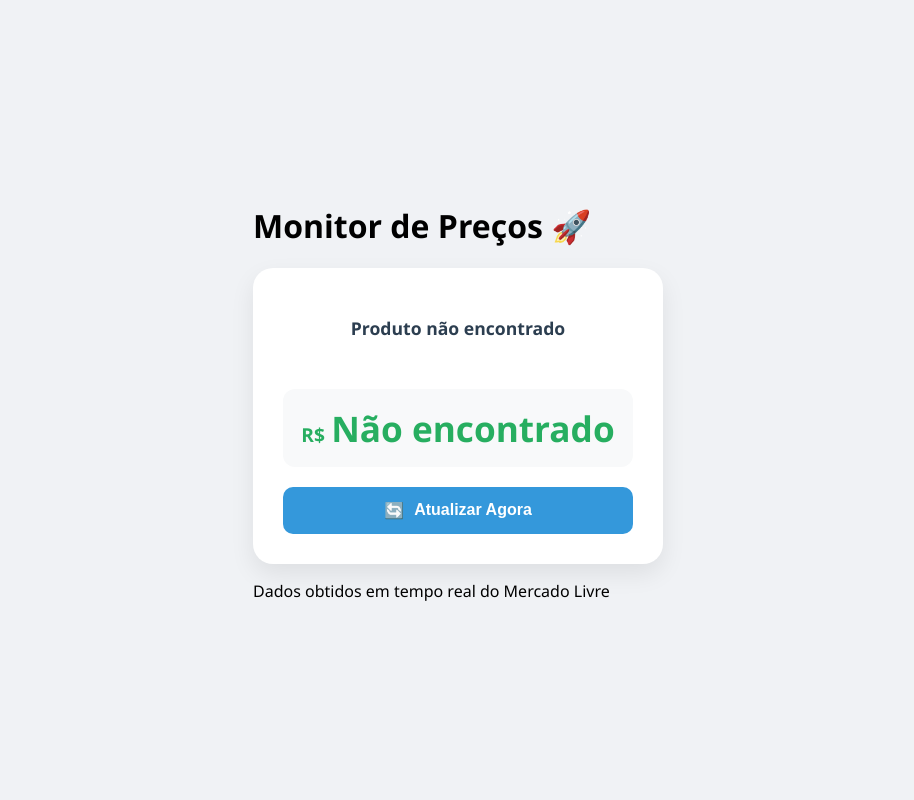
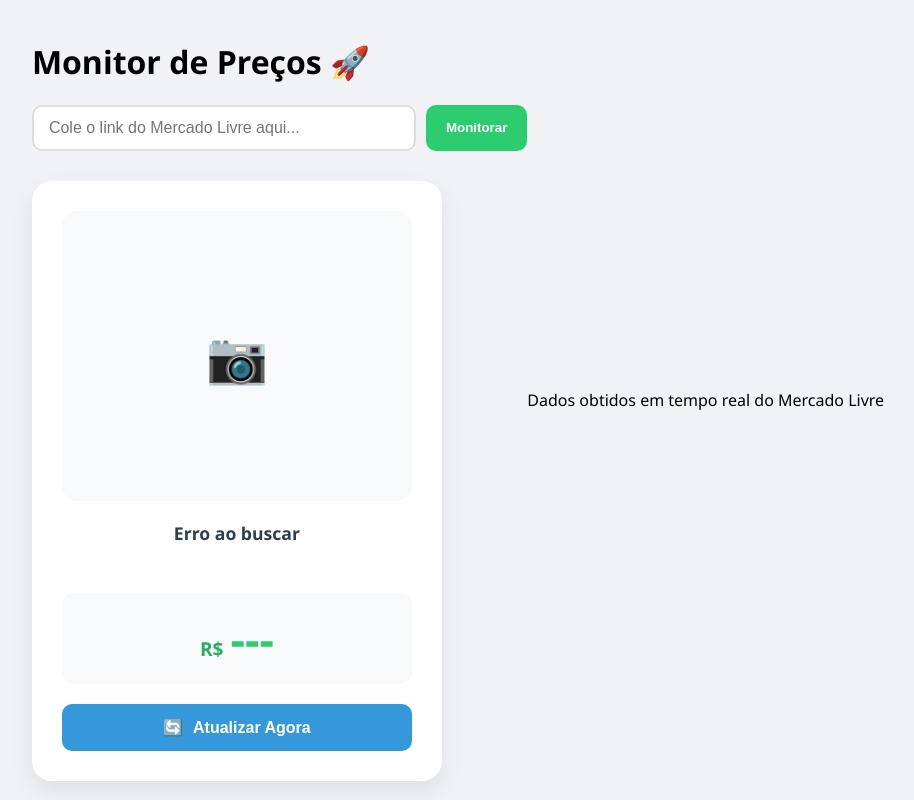
Before and after one commit to juaozito/monitor-precos, a Flask app: page / in a window 1280 px wide. Shown: the whole page, without its empty margins (182-1096 px from the left). Run offline with Flask 3, Linux system fonts and the light colour scheme; data that the repository does not hold is empty.

Commit message:
Modificação no Bot de Monitoramento

```diff
--- a/backend/app.py
+++ b/backend/app.py
@@ -1,4 +1,4 @@
-from flask import Flask, render_template
+from flask import Flask, render_template, request # Adicionamos o 'request' aqui
 import os
 import sys
 
@@ -12,9 +12,16 @@
             template_folder='../frontend/templates',
             static_folder='../frontend/static')
 
-@app.route('/')
+@app.route('/', methods=['GET', 'POST'])
 def home():
-    produto_info = rastrear_produto()
+    url_padrao = 'https://www.mercadolivre.com.br/apple-iphone-15-128-gb-preto/p/MLB27393220'
+
+    if request.method == 'POST':
+        url_usuario = request.form.get('url_produto')
+        if url_usuario:
+            url_padrao = url_usuario
+
+    produto_info = rastrear_produto(url_padrao)
     return render_template('index.html', produto=produto_info)
 
 if __name__ == "__main__":
--- a/backend/bot/scraper.py
+++ b/backend/bot/scraper.py
@@ -1,48 +1,53 @@
 import requests
 from bs4 import BeautifulSoup
+import urllib3
 
-def rastrear_produto():
-    # URL do produto monitorado
-    url = "https://www.mercadolivre.com.br/apple-iphone-15-128-gb-preto/p/MLB27393220"
-    headers = {"User-Agent": "Mozilla/5.0 (Windows NT 10.0; Win64; x64) AppleWebKit/537.36 (KHTML, like Gecko) Chrome/119.0.0.0 Safari/537.36"}
+# Isso desativa o aviso chato de "conexão insegura" que vai aparecer no terminal
+urllib3.disable_warnings(urllib3.exceptions.InsecureRequestWarning)
+
+
+def extrair_mercado_livre(sopa):
+    titulo = sopa.fin('h1', class_='ui-pdp-title')
+    preco = sopa.find('meta', itemprop='price')
+    img = sopa.find('img', class_='ui-pdp-image')
+    return {
+        "titulo": titulo.text.strip() if titulo else "N/A",
+        "preco": preco['content'] if preco else "N/A",
+        "imagem": img.get('data-zoom') or img.get('src') if img else ""
+    }
+
+def extrair_amazon(sopa):
+    titulo = sopa.find('span', id='productTtile')
+    preco_inteiro = sopa.find('span', class_='a-price-whole')
+    preco_fracao = sopa,find('span', class_='a-price-fraction')
+    img = sopa.find('img', id='landingImage')
+
+    preco = f"{preco_inteiro.text.replace(',', '')}.`{preco-fracao.text}" if preco_inteiro else "N/A"
+    return {
+        "titulo": titulo.text.strip() if titulo else "N/A",
+        "preco": preco,
+        "imagem": img.get('src') if img else ""
+    }
+
+
+def rastrear_produto(url):
+    headers = {
+        "User-Agent": "Mozilla/5.0 (Windows NT 10.0; Win64; x64) AppleWebKit/537.36 (KHTML, like Gecko) Chrome/120.0.0.0 Safari/537.36"
+    }
 
     try:
-        resposta = requests.get(url, headers=headers)
+        # ADICIONADO: verify=False para ignorar o erro de certificado SSL
+        resposta = requests.get(url, headers=headers, timeout=10, verify=False)
         sopa = BeautifulSoup(resposta.text, 'html.parser')
 
-        # --- 1. BUSCA O TÍTULO ---
-        tag_titulo = sopa.find('h1', class_='ui-pdp-title')
-        titulo = tag_titulo.text.strip() if tag_titulo else "Produto não encontrado"
+        if "mercadolivre.com" in url:
+            dados = extrair_mercado_livre(sopa)
+        elif "amazon.com" in url:
+            dados = extrair_amazon(sopa)
+        else:
+            return {"titulo": "Loja não suportada", "preco": "---", "imagem": ""}
 
-        # --- 2. BUSCA A IMAGEM (Versão Blindada) ---
-        # Tenta várias classes conhecidas do Mercado Livre
-# --- 2. BUSCA A IMAGEM (Versão Ultra-Compatível) ---
-        # Tenta capturar de diferentes lugares onde o ML guarda o link da foto
-        img_tag = sopa.find('img', class_='ui-pdp-image') or \
-                  sopa.find('img', class_='poly-component__picture') or \
-                  sopa.find('img', {'data-zoom': True})
-
-        link_imagem = ""
-        if img_tag:
-            # Pega o link real, mesmo que esteja "escondido" em atributos de zoom
-            link_imagem = img_tag.get('data-zoom') or \
-                          img_tag.get('src') or \
-                          img_tag.get('data-src')
-
-        # --- 3. BUSCA O PREÇO ---
-        meta_preco = sopa.find('meta', itemprop='price')
-        if meta_preco:
-            preco = meta_preco['content']
-        else:
-            container_preco = sopa.find('span', class_='andes-money-amount__fraction')
-            preco = container_preco.text.strip() if container_preco else "Não encontrado"
-
-        return {
-            "titulo": titulo,
-            "preco": preco,
-            "imagem": link_imagem
-        }
-
+        return dados
     except Exception as e:
-        print(f"Erro ao capturar dados: {e}")
-        return {"titulo": "Erro de conexão", "preco": "---", "imagem": ""}
+        print(f"Erro: {e}")
+        return {"titulo": "Erro ao buscar", "preco": "---", "imagem": ""}
--- a/frontend/static/css/style.css
+++ b/frontend/static/css/style.css
@@ -87,3 +87,79 @@
     background-color: #2980b9;
     box-shadow: 0 4px 12px rgba(52, 152, 219, 0.3);
 }
+
+/* Ajuste da Barra de Busca */
+.busca-container {
+    display: flex;
+    justify-content: center;
+    gap: 10px;
+    margin-bottom: 30px;
+}
+
+.busca-container input {
+    width: 350px;
+    padding: 12px 15px;
+    border: 2px solid #ddd;
+    border-radius: 10px;
+    font-size: 1rem;
+    outline: none;
+    transition: 0.3s;
+}
+
+.busca-container input:focus {
+    border-color: #3498db; /* Fica azul ao clicar */
+}
+
+.busca-container button {
+    background-color: #2ecc71;
+    color: white;
+    font-weight: bold;
+    border: none;
+    padding: 12px 20px;
+    border-radius: 10px;
+    cursor: pointer;
+    transition: 0.3s;
+}
+
+.busca-container button:hover {
+    background-color: #27ae60;
+    transform: scale(1.05); /* Leve aumento ao passar o mouse */
+}
+
+/* Container da Imagem (O fundo cinza suave) */
+.img-container {
+    background-color: #f8f9fa; /* Cor de fundo bem clarinha */
+    border-radius: 15px;       /* Bordas arredondadas */
+    padding: 20px;
+    margin-bottom: 20px;
+    height: 250px;             /* Altura fixa para manter o padrão */
+    display: flex;
+    justify-content: center;
+    align-items: center;
+}
+
+/* A Imagem do Produto */
+.produto-img {
+    max-width: 100%;
+    max-height: 100%;
+    object-fit: contain;       /* Garante que a foto não estique */
+    mix-blend-mode: multiply;  /* Tira o fundo branco da foto se o fundo for cinza */
+}
+
+/* Ajuste no Preço para ficar igual à imagem */
+.preco-box {
+    background-color: #f8f9fa;
+    padding: 15px;
+    border-radius: 12px;
+    margin: 20px 0;
+    display: flex;
+    justify-content: center;
+    align-items: baseline;
+    gap: 5px;
+}
+
+.valor {
+    font-size: 2.8rem;         /* Preço bem grande como na foto */
+    color: #2ecc71;            /* Verde esmeralda */
+    font-weight: 800;
+}
--- a/frontend/templates/index.html
+++ b/frontend/templates/index.html
@@ -10,13 +10,19 @@
     <div class="container">
         <header>
             <h1>Monitor de Preços 🚀</h1>
+            <form action="/" method="POST" class="busca-container">
+                <input type="text" name="url_produto" placeholder="Cole o link do Mercado Livre aqui..." required>
+                <button type="submit">Monitorar</button>
+            </form>
         </header>
-
        <div class="card">
-
     {% if produto.imagem %}
         <div class="img-container">
             <img src="{{ produto.imagem }}" alt="Foto do Produto" class="produto-img">
+        </div>
+    {% else %}
+        <div class="img-container">
+            <span style="font-size: 50px;">📷</span>
         </div>
     {% endif %}
 
@@ -30,6 +36,7 @@
     <button onclick="location.reload()" class="botao-update">
         <span class="icon">🔄</span> Atualizar Agora
     </button>
+</div>
 
         </div> <footer>
             <p>Dados obtidos em tempo real do Mercado Livre</p>
```
Lines whose indentation alone changed are shown as unchanged.
